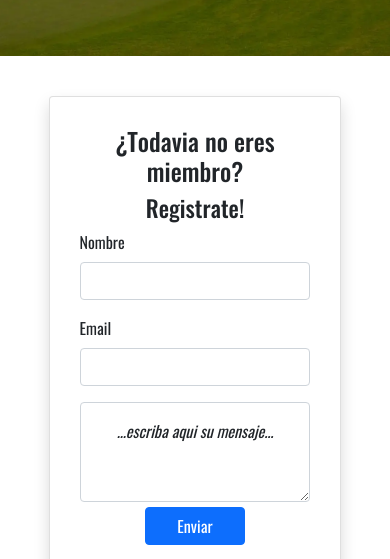
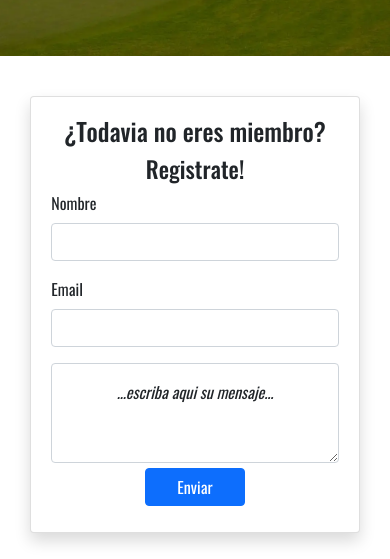
Before and after one commit to joaquin1990/entrega-final, a website: page contacto.html in a window 390 px wide. Shown: the part 285-844 px from the top of the page. Drawn offline with nearby package versions, Linux system fonts and the light colour scheme; files that its build step writes are made by us from their sources.

Commit message:
Detalles formato

```diff
--- a/scss/secciones/_responsive.scss
+++ b/scss/secciones/_responsive.scss
@@ -34,8 +34,8 @@
   }
 
   .formatoform {
-    width: 80%;
-    padding: 30px;
+    width: 90%;
+    padding: 20px;
   }
 
   .formatoCard {
```
Also changed, not shown: css1/destino.css.
